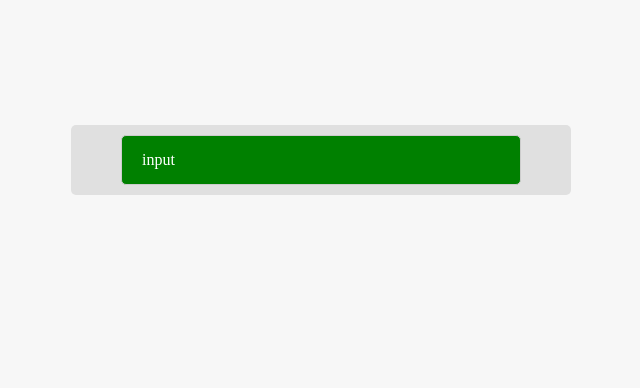
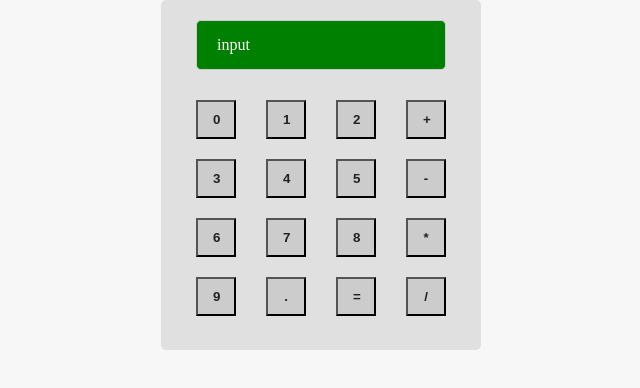
Before and after one commit to Swetha5988/Swetha-JS-Practice, a plain HTML site: page small tasks practice/calculator/index.html in a window 1280 px wide. Shown: the whole page, without its empty margins (319-959 px from the left). Drawn offline with Linux system fonts and the light colour scheme.

Commit message:
calculator task

```diff
--- a/small tasks practice/calculator/index.html
+++ b/small tasks practice/calculator/index.html
@@ -6,13 +6,15 @@
     <meta name="viewport" content="width=device-width, initial-scale=1.0" />
     <title>Calculator</title>
     <link rel="stylesheet" href="./style.css" />
-    <script src="./script.js"></script>
   </head>
-  <body>
+  <body onload="main()">
     <div class="container">
       <div class="display-box" id="display-text">input</div>
-      <div class="data-text"></div>
+      <div class="num-sym">
+        <div class="num-buttons" id="buttons"></div>
+        <div class="sym-buttons" id="symBtn"></div>
       </div>
     </div>
   </body>
+  <script src="./script.js"></script>
 </html>
--- a/small tasks practice/calculator/script.js
+++ b/small tasks practice/calculator/script.js
@@ -1,10 +1,56 @@
-function customNumButton(number) {
-  const list = document.getElementById("btn").classList;
-  list.add("numButtonStyle");
-  return `<button type="button" id="numButtonStyle">${number}</button>`;
+document.addEventListener("DOMContentLoaded", function () {});
+
+function customButton(buttonText, className) {
+  return `<button type="button" class="${className}">${buttonText}</button>`;
 }
-function allNum(digit) {
-  for (let i = 0; i < digit.length; i++) {
-    return customNumButton(digit);
+
+function allNum() {
+  const arrc = Array.from(Array(10).keys()).concat([".", "="]);
+  const buttons = document.getElementById("buttons");
+  for (let i = 0; i < arrc.length; i++) {
+    buttons.insertAdjacentHTML(
+      "beforeend",
+      customButton(arrc[i], "numButtonStyle")
+    );
   }
 }
+function main() {
+  allNum();
+  symbols();
+  const elements = document.querySelectorAll(".numButtonStyle");
+  let btnsArr = Array.from(elements);
+  btnsArr.forEach((element) => {
+    element.addEventListener("click", (event) => {
+      console.log(event.target.innerHTML);
+    });
+  });
+}
+function symbols() {
+  const arr = ["+", "-", "*", "/"];
+  const symbols = document.getElementById("symBtn");
+  for (let i = 0; i < arr.length; i++) {
+    symbols.insertAdjacentHTML(
+      "beforeend",
+      customButton(arr[i], "symButtonStyle")
+    );
+  }
+}
+// click event on multiple elements
+
+// operations on elements
+
+// function operations(a, b, operator) {
+//   operator(a, b);
+// }
+// function add(a, b) {
+//   return a + b;
+// }
+// function sub(a, b) {
+//   return a - b;
+// }
+// function division(a, b) {
+//   return a / b;
+// }
+// function multip(a, b) {
+//   return a * b;
+// }
--- a/small tasks practice/calculator/style.css
+++ b/small tasks practice/calculator/style.css
@@ -14,10 +14,12 @@ body {
 .container {
   background-color: #dddd;
   border-radius: 5px;
-  width: 500px;
-  max-width: 100%;
+  width: 320px;
+  max-width: 320px;
   overflow: hidden;
   padding: 10px 20px;
+  height: 350px;
+  max-height: 350px;
 }
 .display-box {
   background-color: green;
@@ -25,27 +27,38 @@ body {
   border: 1px solid #ccc;
   padding: 15px 20px;
   color: #fff;
-  width: 400px;
-  margin: 0 auto;
+  width: 250px;
+  margin: 10px auto 5px;
 }
-.data-box {
-  display: flex;
-}
-.data-box div {
-  width: 50px;
-  background-color: #ccc;
-  color: #212121;
-  padding: 5px;
-  margin: 5px;
-}
-.numButtonStyle {
+
+.symButtonStyle, .numButtonStyle {
   background-color: #ccc;
   color: #212121;
   text-align: center;
-}
-#btn {
+  padding: 10px 15px;
+  margin: 10px 15px;
   width: 40px;
   max-width: 40px;
-  height: 30px;
-  max-height: 30px;
+  font-weight: bold;
+  align-items: center;
+  justify-content: center;
+  vertical-align: middle;
 }
+.num-sym {
+  display: flex;
+  margin-top: 20px;
+}
+#symButtonStyle1 {
+  display: block;
+  background-color: #ccc;
+  color: #212121;
+  text-align: center;
+  padding: 10px 10px;
+  margin: 10px 15px 15px 10px;
+  width: 38px;
+  max-width: 40px;
+  height: 43px;
+  max-height: 43px;
+  align-items: center;
+  justify-content: center;
+}
```
